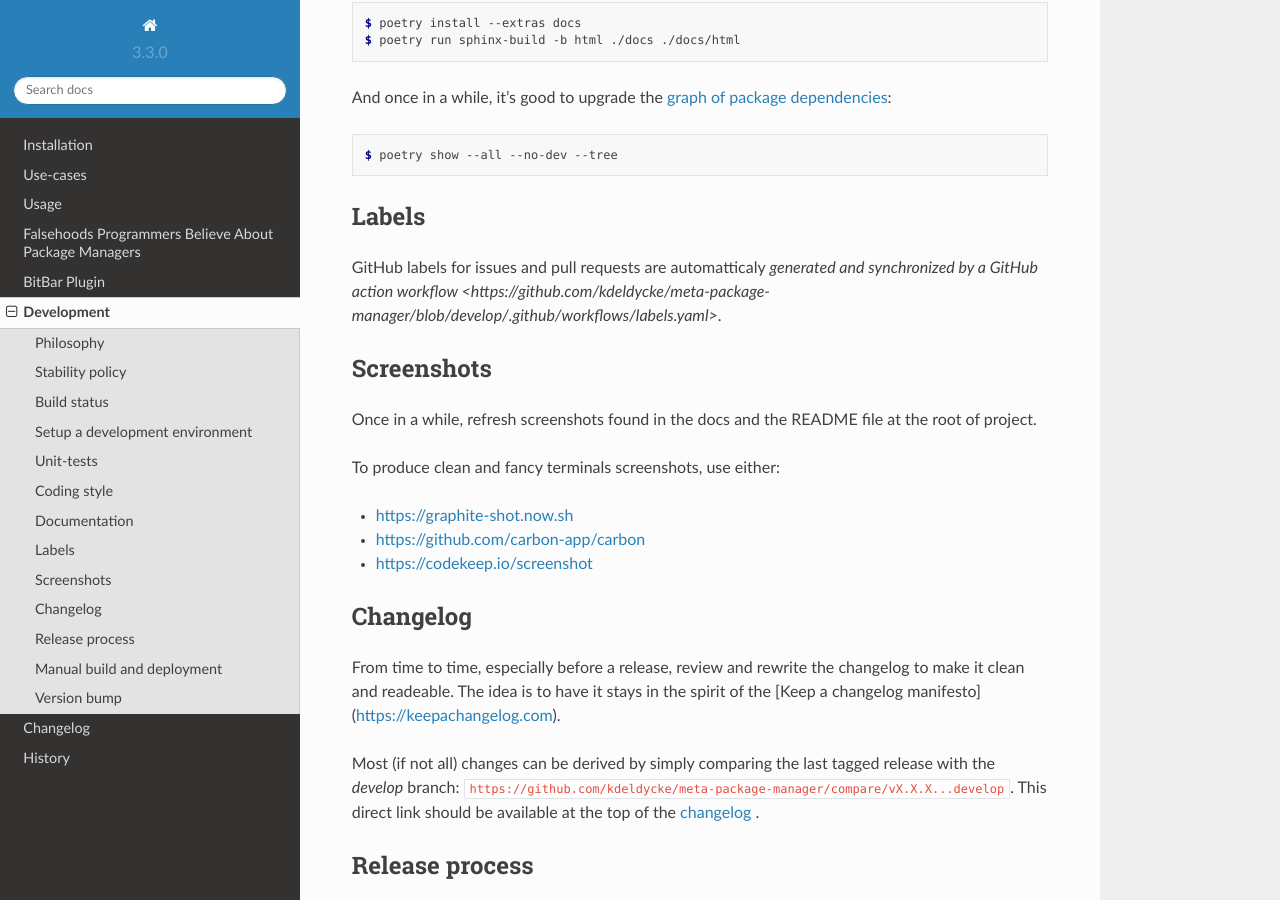
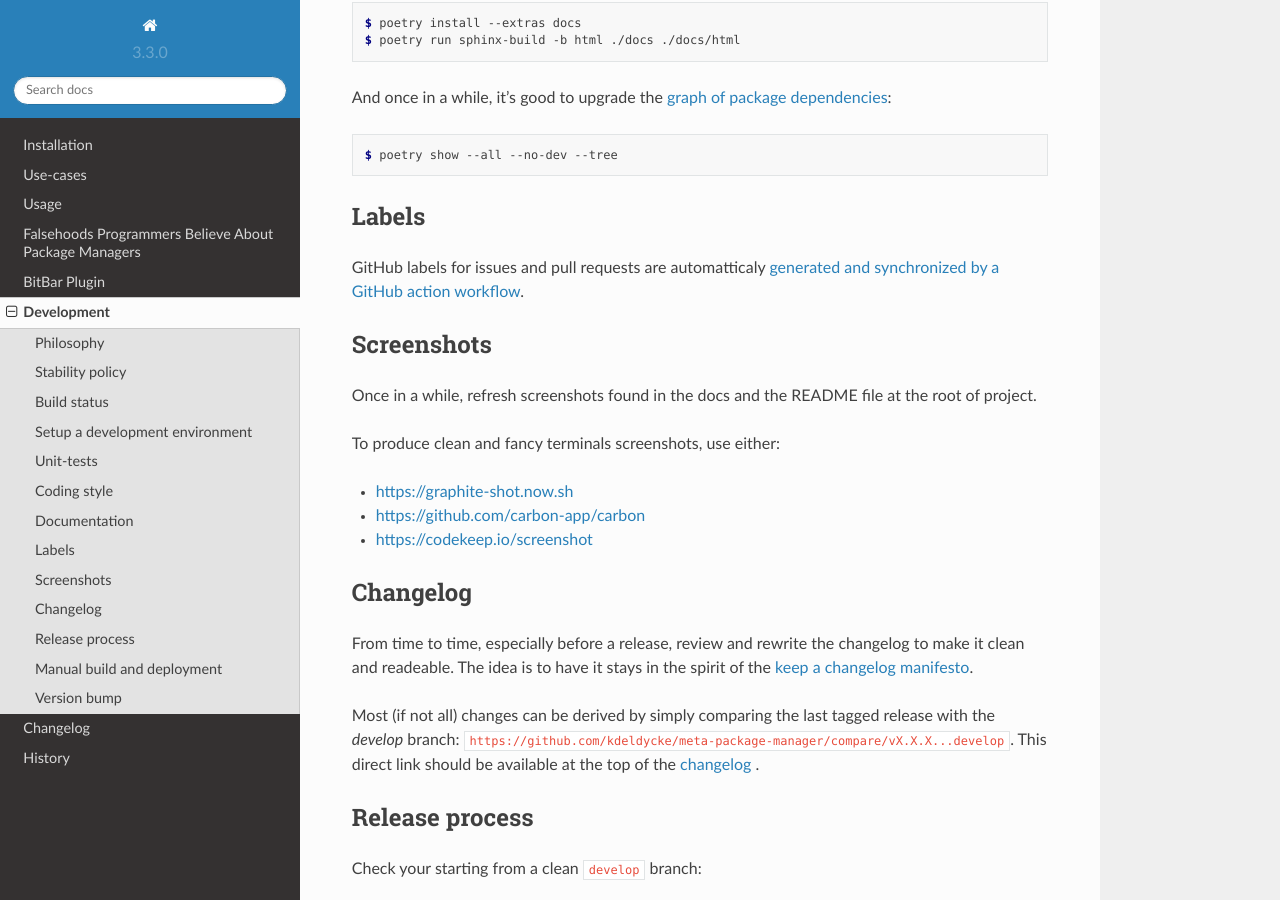
Before and after one commit to kdeldycke/meta-package-manager, a Sphinx documentation site: the page built from docs/development.rst, in a window 1280 px wide and 900 px high, scrolled down 1969 px. Built offline with Sphinx 7.4.7 and the Read the Docs theme 2.0.0, drawn with Linux system fonts in a browser that asks for light colours; pages that are not in the unit, such as notebooks, are missing from menus; the version number is read from the project's files by our own code.

Commit message:
Fix URLs.

```diff
--- a/docs/development.rst
+++ b/docs/development.rst
@@ -164,7 +164,7 @@ Labels
 
 GitHub labels for issues and pull requests are automatticaly `generated and
 synchronized by a GitHub action workflow
-<https://github.com/kdeldycke/meta-package-manager/blob/develop/.github/workflows/labels.yaml>`.
+<https://github.com/kdeldycke/meta-package-manager/blob/develop/.github/workflows/labels_sync.yaml>`_.
 
 
 Screenshots
@@ -185,7 +185,7 @@ Changelog
 
 From time to time, especially before a release, review and rewrite the changelog
 to make it clean and readeable. The idea is to have it stays in the spirit of the
-[Keep a changelog manifesto](https://keepachangelog.com).
+`keep a changelog manifesto <https://keepachangelog.com>`_.
 
 Most (if not all) changes can be derived by simply comparing the last tagged
 release with the `develop` branch:
```
